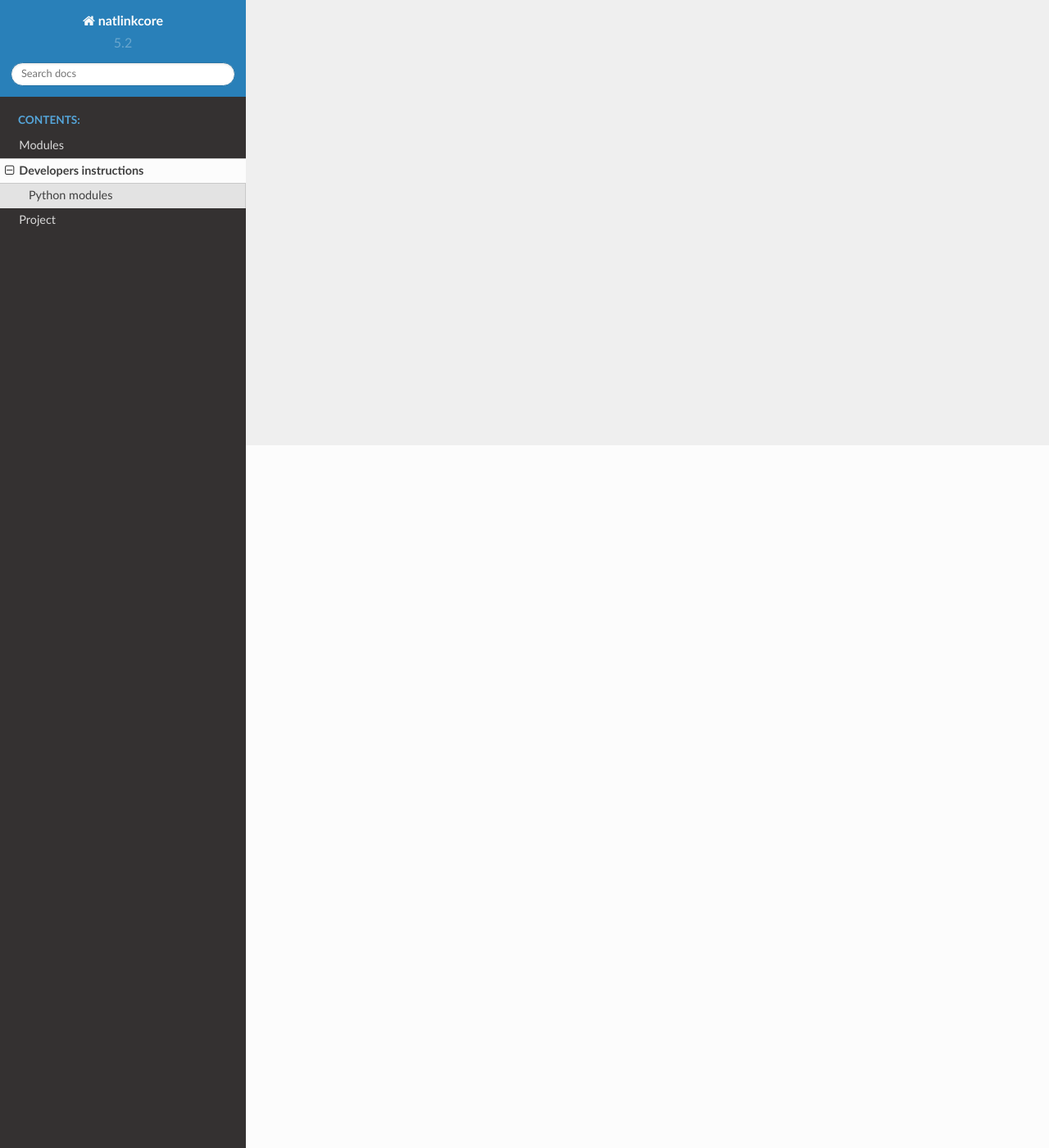
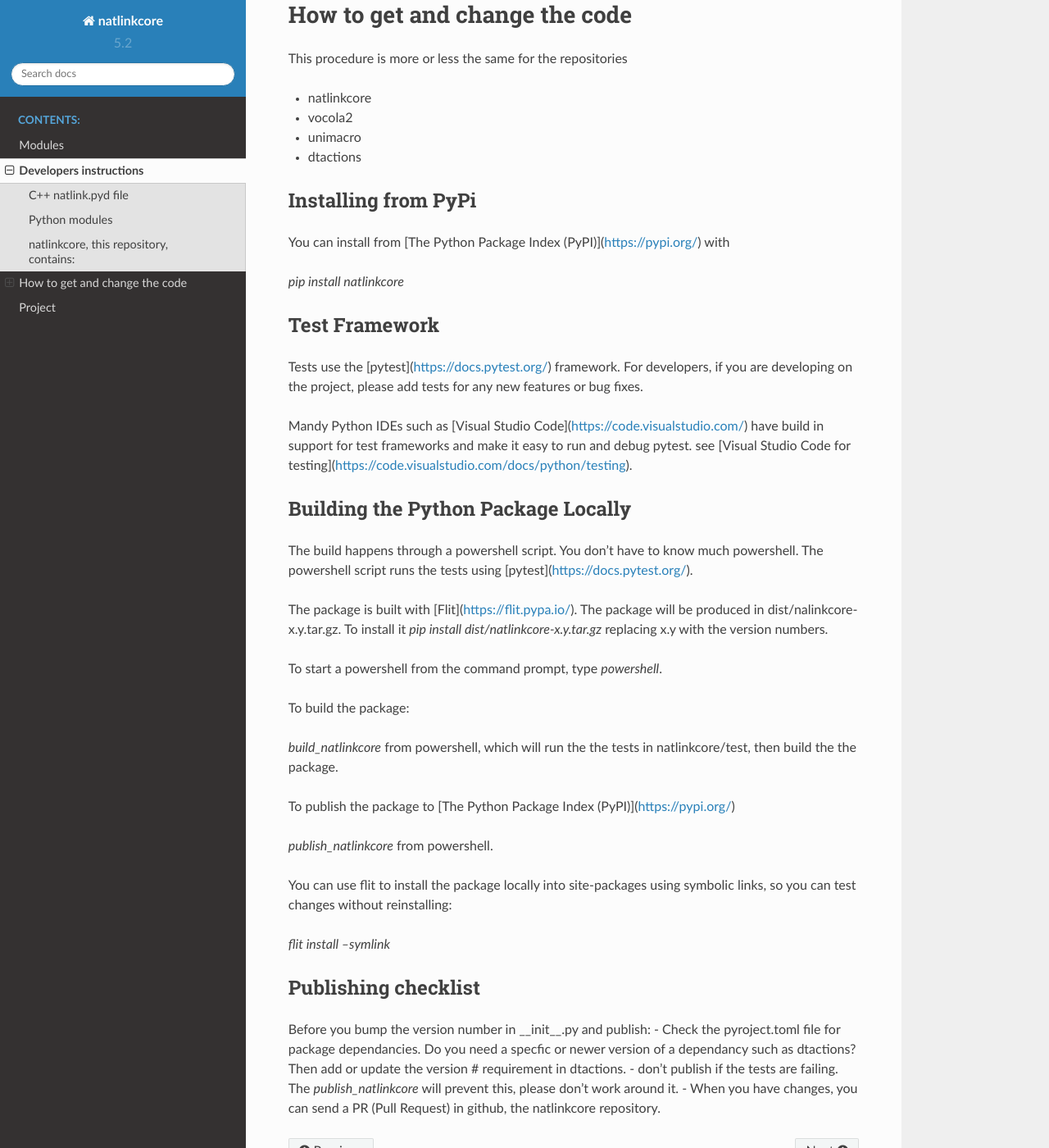
Before and after one commit to dictation-toolbox/natlinkcore, a Sphinx documentation site: the page built from documentation/developers.rst, in a window 1280 px wide and 1400 px high, scrolled down 857 px. Shown: the whole window at 82% size. Built offline with Sphinx 7.4.7 and the Read the Docs theme 2.0.0, drawn with Linux system fonts in a browser that asks for light colours; some of the changed text lies outside the part shown.

Commit message:
working on documentation/developers.rst

```diff
--- a/documentation/developers.rst
+++ b/documentation/developers.rst
@@ -1,9 +1,91 @@
 Developers instructions
 =======================
+
+C++ natlink.pyd file
+----------------------
+
+This is the core file of Natlink, and connects python grammar files with Dragon. Together with an installation program inno setup, this module is kept in the natlink repository.
+
+Please refer to the
+
+- README file in the project repository [https://github.com/dictation-toolbox/natlink](https://github.com/dictation-toolbox/natlink) for more information about natlink.
+- Documentation about [Natlink](https://natlink.readthedocs.io)
 
 Python modules
 ------------------
 
-The python modules of Natlink are in a separate project 'natlinkcore'. Documentation of these modules will be developed ASAP.
+The python modules of Natlink, are in this repository 'natlinkcore'.
 
-The inno setup program ensures, the different projects 'natlink' (C++ code and inno setup program) and 'natlinkcore' (the core python modules) are installed in one stroke.
+When you want to get involved in the development of the python code of this project, note that the code is in several repositories, natlinkcore, dragonfly(2), unimacro, vocola(2), dtactions and others.
+
+natlinkcore, this repository, contains:
+------------------------------------------
+
+- the "core" modules, like loader, config, natlinkstatus
+- the config program, natlinkconfig_gui, natlinkconfig_cli (as fallback, but also usable in batch mode)
+- tests
+- sample grammar files
+- the original documents about Natlink by Joel Gould, written in 1999
+
+
+How to get and change the code
+==============================
+
+This procedure is more or less the same for the repositories
+
+- natlinkcore
+- vocola2
+- unimacro
+- dtactions
+
+
+Installing from PyPi
+----------------------------
+You can install from [The Python Package Index (PyPI)](https://pypi.org/) with
+
+`pip install natlinkcore`
+
+
+Test Framework
+-------------------
+Tests use the [pytest](https://docs.pytest.org/) framework.
+For developers, if you are developing on the project, please add tests for any new features or bug
+fixes.
+
+Mandy Python IDEs such as [Visual Studio Code](https://code.visualstudio.com/) have build in support for test frameworks and make it easy to run and debug pytest.   see [Visual Studio Code for testing](https://code.visualstudio.com/docs/python/testing).
+
+
+Building the Python Package Locally
+-------------------------------------------
+
+The build happens through a powershell script.  You don't have to know much powershell.
+The powershell script runs the tests using [pytest](https://docs.pytest.org/).
+
+The package is built with [Flit](https://flit.pypa.io/).  The package will be produced in
+dist/nalinkcore-x.y.tar.gz.  To install it `pip install dist/natlinkcore-x.y.tar.gz` replacing x.y with the version numbers.
+
+To start a powershell from the command prompt, type `powershell`.
+
+To build the package:
+
+`build_natlinkcore` from powershell, which will run the the tests in natlinkcore/test, then build the the package.
+
+
+To publish the package to [The Python Package Index (PyPI)](https://pypi.org/)
+
+`publish_natlinkcore` from powershell.
+
+
+You can use flit to install the package locally into site-packages using symbolic links, so you can test changes without reinstalling:
+
+`flit install --symlink`
+
+
+Publishing checklist
+---------------------------
+
+Before you bump the version number in __init__.py and publish:
+- Check the pyroject.toml file for package dependancies.  Do you need a specfic or newer version of
+a dependancy such as dtactions?  Then add or update the version # requirement in dtactions.
+- don't publish if the tests are failing.   The `publish_natlinkcore` will prevent this, please don't work around it.
+- When you have changes, you can send a PR (Pull Request) in github, the natlinkcore repository.
```
